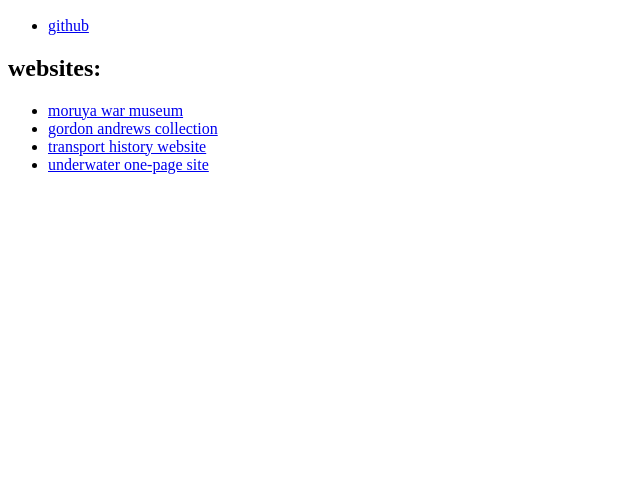
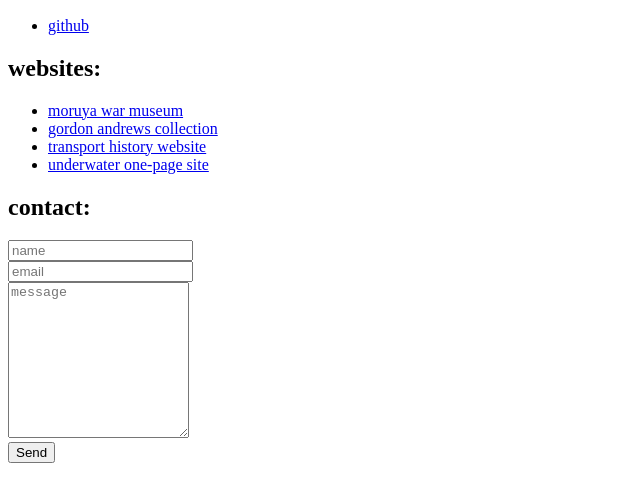
Before and after one commit to tane-simons/portfolio, a plain HTML site: page index.html in a window 1280 px wide. Shown: the part 110-612 px from the top of the page, without its empty margins (0-640 px from the left). Drawn offline with Linux system fonts and the light colour scheme.

Commit message:
add contact form

```diff
--- a/index.html
+++ b/index.html
@@ -7,7 +7,9 @@
         async src="//gc.zgo.at/count.js"></script>
     </head>
     <body>
-        <h1>tāne simons</h1>
+        <h1>
+            tāne simons
+        </h1>
         <h2>
             github:
         </h2>
@@ -18,7 +20,9 @@
         </ul>
 
 
-        <h2>websites:</h2>
+        <h2>
+            websites:
+        </h2>
         <ul>
             <li>
                 <a href="https://moruyawar.org">moruya war museum</a>
@@ -33,5 +37,18 @@
                 <a href="https://tane-simons.github.io/one-page-website/">underwater one-page site</a>
             </li>
         </ul>
+
+        <h2>
+            contact:
+        </h2>
+        <form target="_blank" action="https://formsubmit.co/20eba682568cf60c09307193538d1659" method="POST">
+            <input type="text" name="name" placeholder="name" required>
+            <br>
+            <input type="email" name="email" placeholder="email" required>
+            <br>
+            <textarea name="message" rows="10" placeholder="message" required></textarea>
+            <br>
+            <button type="submit">Send</button>
+        </form>
     </body>
 </html>
```
